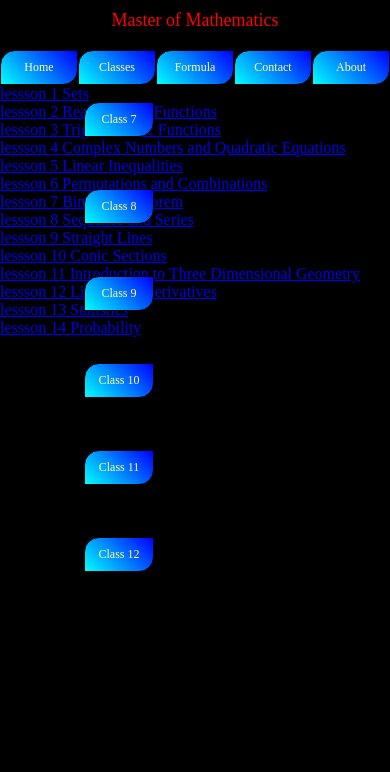
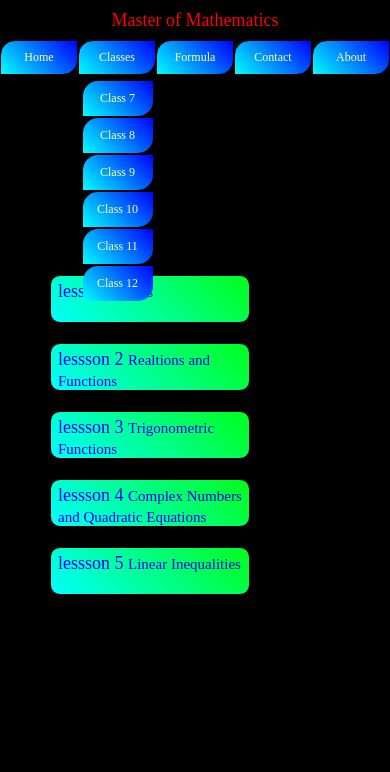
Before and after one commit to Mafiya2255/mathematicsofmaster, a plain HTML site: page class11.html in a window 390 px wide. Both pictures are taken after a click on the link "Classes". Shown: the top 772 px of the page. Drawn offline with Linux system fonts and the light colour scheme.

Commit message:
Add files via upload

```diff
--- a/math.css
+++ b/math.css
@@ -1,48 +1,51 @@
-*{
+* {
     margin: 0;
     padding: 0;
     box-sizing: border-box;
 }
-body{
-    /* background-image: url('math2.png'); */
-    display:flex;
-    margin:0;
+
+body {
+    display: flex;
+    margin: 0;
     background-color: rgb(0, 0, 0);
     background-size: cover;
-    background-position:top;
+    background-position: top;
     background-repeat: no-repeat;
     background-attachment: fixed;
 }
-#navigation{
+
+#navigation {
     padding-left: 10px;
-    width:650px;
+    width: 650px;
     position: fixed;
     display: flex;
     margin-top: 20px;
     justify-items: left;
 }
 
-#navigation ul li ul{
+#navigation ul li ul {
     list-style: none;
     justify-content: center;
     align-items: center;
     display: flex;
     flex-direction: column;
-    position:absolute;
-    top:55px;
-    width:125px;
+    position: absolute;
+    top: 55px;
+    width: 125px;
 }
-#navigation ul li ul li{
-    display:flex;
+
+#navigation ul li ul li {
+    display: flex;
     align-items: center;
     position: relative;
-    width :125px;
+    width: 125px;
 }
-#navigation ul li ul li a{
+
+#navigation ul li ul li a {
     color: #ffff99 !important;
     width: 100%;
     height: 100%;
-    display:flex;
+    display: flex;
     text-decoration: none;
     align-items: center;
     justify-content: center;
@@ -51,6 +54,7 @@ body{
     z-index: 99;
 
 }
+
 #classes-submenu {
     display: none !important;
     position: absolute;
@@ -58,10 +62,12 @@ body{
     top: 100%;
     z-index: 99;
 }
+
 #classes-submenu.show {
     display: flex !important;
     flex-direction: column;
 }
+
 #classes-submenu.show li,
 #classes-submenu li {
     opacity: 0;
@@ -75,27 +81,37 @@ body{
     animation: submenu-slide 0.2s forwards;
 }
 
-#classes-submenu.show li:nth-child(1) { animation-delay: 0.1s; }
-#classes-submenu.show li:nth-child(2) { animation-delay: 0.2s; }
-#classes-submenu.show li:nth-child(3) { animation-delay: 0.3s; }
-#classes-submenu.show li:nth-child(4) { animation-delay: 0.4s; }
-#classes-submenu.show li:nth-child(5) { animation-delay: 0.5s; }
-#classes-submenu.show li:nth-child(6) { animation-delay: 0.6s; }
-#classes-submenu.show li:nth-child(7) { animation-delay: 0.7s; }
-#classes-submenu.show li:nth-child(8) { animation-delay: 0.8s; }
-
-/* #classes-submenu.hide-anim li {
-    animation: submenu-slide-reverse 0.2s forwards;
+#classes-submenu.show li:nth-child(1) {
+    animation-delay: 0.1s;
 }
 
-#classes-submenu.hide-anim li:nth-child(1) { animation-delay: 0.1s; }
-#classes-submenu.hide-anim li:nth-child(2) { animation-delay: 0.2s; }
-#classes-submenu.hide-anim li:nth-child(3) { animation-delay: 0.3s; }
-#classes-submenu.hide-anim li:nth-child(4) { animation-delay: 0.4s; }
-#classes-submenu.hide-anim li:nth-child(5) { animation-delay: 0.5s; }
-#classes-submenu.hide-anim li:nth-child(6) { animation-delay: 0.6s; }
-#classes-submenu.hide-anim li:nth-child(7) { animation-delay: 0.7s; }
-#classes-submenu.hide-anim li:nth-child(8) { animation-delay: 0.8s; } */
+#classes-submenu.show li:nth-child(2) {
+    animation-delay: 0.2s;
+}
+
+#classes-submenu.show li:nth-child(3) {
+    animation-delay: 0.3s;
+}
+
+#classes-submenu.show li:nth-child(4) {
+    animation-delay: 0.4s;
+}
+
+#classes-submenu.show li:nth-child(5) {
+    animation-delay: 0.5s;
+}
+
+#classes-submenu.show li:nth-child(6) {
+    animation-delay: 0.6s;
+}
+
+#classes-submenu.show li:nth-child(7) {
+    animation-delay: 0.7s;
+}
+
+#classes-submenu.show li:nth-child(8) {
+    animation-delay: 0.8s;
+}
 
 @keyframes submenu-slide {
     to {
@@ -103,68 +119,60 @@ body{
         transform: translateX(0);
     }
 }
-/* @keyframes submenu-slide-reverse {
-    from {
-        opacity: 1;
-        transform: translateX(0);
-    }
-    to {
-        opacity: 0;
-        transform: translateX(-30px);
-    }
-} */
-
-/* Hide li by default */
 #classes-submenu li {
     opacity: 0;
     transform: translateX(-30px);
     transition: none;
 }
 
-#navigation p{
+#navigation p {
     font-size: 30px;
-    margin-left:350px;
-    font-family: 'Cooper','sans-serif';
-    color:red;
+    margin-left: 350px;
+    font-family: 'Cooper', 'sans-serif';
+    color: red;
 }
+
 #navigation ul {
     display: flex;
     width: 100%;
     justify-content: center;
 }
+
 #navigation ul li {
     position: relative;
     width: 200px;
     height: 55px;
-    font-size: 18px;;
+    font-size: 18px;
     border: 1px solid rgb(0, 0, 0);
     border-top-left-radius: 30px;
-    border-bottom-right-radius:30px;
+    border-bottom-right-radius: 30px;
     list-style: none;
     display: flex;
     align-items: center;
     justify-content: center;
-    background: linear-gradient(45deg,aqua,blue);
+    background: linear-gradient(45deg, aqua, blue);
     transition: 0.5s;
 }
+
 #navigation ul li:hover {
-    background: linear-gradient(45deg,blue, aqua);
+    background: linear-gradient(45deg, blue, aqua);
     cursor: pointer;
-    transition:transform 0.5s;
+    transition: transform 0.5s;
     transform: scale(1.1);
     border-top-right-radius: 30px;
     border-bottom-left-radius: 30px;
 
 }
+
 #navigation ul li a {
     text-decoration: none;
-    width:100%;
+    width: 100%;
     height: 100%;
     display: flex;
     align-items: center;
     justify-content: center;
     color: #ffff99;
-    text-align:center;
+    text-align: center;
 
 }
 
@@ -172,64 +180,48 @@ body{
     color: #fff;
 
 }
-.card-container{
-    display:grid;
-    grid-template-columns: repeat(2,1fr);
+
+.card-container {
+    display: grid;
+    grid-template-columns: repeat(2, 1fr);
     margin-top: 200px;
-    margin-left:600px;
-    grid-gap:5px;
+    margin-left: 600px;
+    grid-gap: 5px;
 }
-.card{
-    position:relative;
-    width:300px;
-    height:300px;
-    border:5px solid white ;
-    perspective:1000px;
+
+.card {
+    position: relative;
+    width: 300px;
+    height: 300px;
+    border: 5px solid white;
+    perspective: 1000px;
     border-radius: 20px;
-    box-shadow: 0 20px 40px -10px rgba(0,0,0,0.3);
-    transition:0.4s ease-in-out transform,0.4s ease-in-out box-shodow;
+    box-shadow: 0 20px 40px -10px rgba(0, 0, 0, 0.3);
+    transition: 0.4s ease-in-out transform, 0.4s ease-in-out box-shodow;
     background-color: transparent;
-    transform: perspective(750px) translate3d(0px,0px,-250px) rotateX(27deg) scale(0.9,0.9);
+    transform: perspective(750px) translate3d(0px, 0px, -250px) rotateX(27deg) scale(0.9, 0.9);
 }
-.card:hover{
-    transform: translate3d(0px,0px,-250px);
-    box-shadow: 0 50px 80px -20px rgba(32,195,187,0.5);
+
+.card:hover {
+    transform: translate3d(0px, 0px, -250px);
+    box-shadow: 0 50px 80px -20px rgba(32, 195, 187, 0.5);
 }
-.card-inner{
-    position:relative;
-    width:100%;
-    height:100%;
+
+.card-inner {
+    position: relative;
+    width: 100%;
+    height: 100%;
     text-align: center;
     transform-style: preserve-3d;
-    transition:transform 0.6s;
+    transition: transform 0.6s;
 }
-.card:hover .card-inner{
+
+.card:hover .card-inner {
     transform: rotateY(180deg);
 }
+
 .card-front,
-.card-back{
-    position: absolute;
-    width: 100%;
-    height: 100%;
-    -webkit-backface-visibility: hidden;
-    backface-visibility: hidden;
-    border-radius: 16px;
-}
-.card-front img{
-width: 170px;
-margin-top:20px;
-}
-.card-front{
-   background: linear-gradient(to right,aqua,blue);
-}
-.card-back{
-      background: linear-gradient(to right,blue,aqua);
-      color: #fff;
-      box-shadow: 0 5px 20px #1669ad;
-      transform: rotateY(180deg);
-}
-.card-front-1,
-.card-back-1{
+.card-back {
     position: absolute;
     width: 100%;
     height: 100%;
@@ -238,21 +230,50 @@ margin-top:20px;
     border-radius: 16px;
 }
 
-.card-front-1 img{
+.card-front img {
     width: 170px;
-margin-top:20px;
+    margin-top: 20px;
 }
-.card-front-1{
-   background: linear-gradient(to right,aqua,blue);
+
+.card-front {
+    background: linear-gradient(to right, aqua, blue);
 }
-.card-back-1{
-      background: linear-gradient(to right,blue,aqua);
+
+.card-back {
+    background: linear-gradient(to right, blue, aqua);
     color: #fff;
     box-shadow: 0 5px 20px #1669ad;
     transform: rotateY(180deg);
 }
-.card-back a{
-    display:grid;
+
+.card-front-1,
+.card-back-1 {
+    position: absolute;
+    width: 100%;
+    height: 100%;
+    -webkit-backface-visibility: hidden;
+    backface-visibility: hidden;
+    border-radius: 16px;
+}
+
+.card-front-1 img {
+    width: 170px;
+    margin-top: 20px;
+}
+
+.card-front-1 {
+    background: linear-gradient(to right, aqua, blue);
+}
+
+.card-back-1 {
+    background: linear-gradient(to right, blue, aqua);
+    color: #fff;
+    box-shadow: 0 5px 20px #1669ad;
+    transform: rotateY(180deg);
+}
+
+.card-back a {
+    display: grid;
     width: 100%;
     height: 100%;
     text-decoration: none;
@@ -260,127 +281,273 @@ margin-top:20px;
 
 
 }
-.card-back a p{
+
+.card-back a p {
     font-size: 50px;
-    color:red;
+    color: red;
 
 }
-.card-back-1 a{
-    display:grid;
+
+.card-back-1 a {
+    display: grid;
     width: 100%;
     height: 100%;
     text-decoration: none;
     place-items: center;
 }
-.card-back-1 a p{
+
+.card-back-1 a p {
     font-size: 50px;
-    color:red;
+    color: red;
 
 }
-.para{
-    width:550px;
-    height:200px;
+
+.para {
+    width: 550px;
+    height: 200px;
     position: absolute;
-   top:170px;
+    top: 170px;
     margin-left: 25px;
     z-index: -1;
 }
-.para h2{
+
+.para h2 {
     color: #ffff99;
 
 }
-.para p{
+
+.para p {
     color: white;
-    text-align:justify;
-    font-size:21px;
+    text-align: justify;
+    font-size: 21px;
     font-family: 'Ebrima', 'sans-serif';
 }
-.para ul{
-    width:450px;
-    height:200px;
-    padding:20px;
-    list-style-type:none;
-    color:#ffff99
+
+.para ul {
+    width: 450px;
+    height: 200px;
+    padding: 20px;
+    list-style-type: none;
+    color: #ffff99
 }
-.para ul li{
+
+.para ul li {
     color: white;
-    font-size:22px;
+    font-size: 22px;
     font-weight: 500;
-    position:relative;
+    position: relative;
 }
-.para ul li::before{
+
+.para ul li::before {
     content: "✔";
     position: absolute;
     left: -25px;
     color: red;
 }
-.para1{
+
+.para1 {
     width: 100%;
     height: 50px;
     position: absolute;
-    justify-content: center ;
+    justify-content: center;
     align-items: center;
     margin-left: 400px;
-    margin-top:100px ;
+    margin-top: 100px;
 }
-.para1 h1{
+
+.para1 h1 {
     color: #ffff99;
 }
-.page1{
+
+.page1 {
+    width: 100%;
+    height: 100vh;
+    z-index: 10;
+}
+
+.lesson-list {
+    width: 200px;
+    height: 300px;
+    margin-top: 200px;
+    margin-left: 50px;
+}
+
+.lesson-list ul {
+    list-style-type: none;
+
+}
+
+.lesson-list ul li {
+   background: linear-gradient(45deg, aqua,rgb(0, 255, 26) );
+    /* backdrop-filter: blur(20px);
+    -webkit-backdrop-filter: blur(20px); */
+    display: flex;
+    width: 200px;
+    height: 48px;
+    padding-top: 5px;
+    padding-left: 7px;
+    border: rgb(0, 0, 0) 1px solid;
+    border-radius: 10px;
+    margin-bottom: 20px;
+}
+.lesson-list ul li a {
+    display: block;
+    text-decoration: none;
+    font-size: 18px;
+    width: 100%;
+    height: 100%;
+    justify-items: center;
+    align-items:center;
+}
+
+.lesson-list ul li a span {
+    font-size: 15px;
+}
+
+.lesson-list-1 {
+    width: 200px;
+    height: 300px;
+    margin-top: 200px;
+    margin-left: 60px;
+}
+
+.lesson-list-1 ul {
+    list-style-type: none;
+}
+
+.lesson-list-1 ul li {
+    background: linear-gradient(45deg, aqua, rgb(0, 255, 26));
+    /* backdrop-filter: blur(20px);
+    -webkit-backdrop-filter: blur(20px); */
+    display: flex;
+    width: 200px;
+    height: 48px;
+    padding-top: 5px;
+    padding-left: 7px;
+    border: rgb(0, 0, 0) 1px solid;
+    border-radius: 10px;
+    margin-bottom: 20px;
+}
+
+.lesson-list-1 ul li a {
+    text-decoration: none;
+    font-size: 18px;
+    display: block;
+    width: 100%;
+    height: 100%;
+    justify-content: center ;
+    align-items:center;
+}
+
+.lesson-list-1 ul li a span {
+    font-size: 15px;
+}
+
+.lesson-list-2 {
+    width: 200px;
+    height: 300px;
+    margin-top: 200px;
+    margin-left:70px;
+}
+
+.lesson-list-2 ul {
+    list-style-type: none;
+}
+.lesson-list-2 ul li a {
+    text-decoration: none;
+    font-size: 18px;
+    display: block;
     width:100%;
-    height: 100vh;
-    z-index:10;
+    height:100%;
+    justify-content: center ;
+    align-items:center;
 }
+
+.lesson-list-2 ul li a span {
+    font-size: 15px;
+}
+
+.lesson-list-2 ul li {
+    background: linear-gradient(45deg, aqua, rgb(0, 255, 26));
+    /* backdrop-filter: blur(20px);
+    -webkit-backdrop-filter: blur(20px); */
+    display: flex;
+    width: 200px;
+    height: 48px;
+    padding-top: 5px;
+    padding-left: 7px;
+    border: rgb(0, 0, 0) 1px solid;
+    border-radius: 10px;
+    margin-bottom: 20px;
+}
+
+
 @media only screen and (max-width:413px) {
-  body{
+    body {
         flex-direction: column;
         align-items: stretch;
     }
-    #navigation{
-margin-right: 0;         /* Right margin hatao */
-    left: 0;                 /* Agar position absolute/fixed ho to left 0 */
+
+    #navigation {
+          margin-right: 0; /* Right margin hatao */
+          left: 0; /* Agar position absolute/fixed ho to left 0 */
           right: 0;
-    width: 100vw;            /* Full width */
+          width: 100vw; /* Full width */
           display: flex;
-    flex-direction: column;  /* Column me lao */
-    align-items: center;     /* Center align */
+          flex-direction: column; /* Column me lao */
+          align-items: center; /* Center align */
           justify-content: flex-start;
-    position: static;        /* Fixed/absolute hatao */
+          position: static;
+          z-index: 100; /*Rahul */
           margin-top: 0;
           padding: 0;
         }
+    #navigation ul {
+    margin-top:40px;
+    }
+
     #navigation ul li {
 
         width: 78px;
         height: 35px;
-    font-size: 12px;;
+        font-size: 12px;
         border-top-left-radius: 15px;
-    border-bottom-right-radius:15px;
-    margin-top:50px;
+        border-bottom-right-radius: 15px;
     }
-  #navigation ul li ul{
+    #navigation ul li:hover {
+        border-top-right-radius: 15px;
+        border-bottom-left-radius: 15px;
+        transform: scale(1.1);
+    }
+
+    #navigation ul li ul {
         list-style: none;
         justify-content: center;
         align-items: center;
         display: flex;
         flex-direction: column;
-    position:absolute;
-    top:1px;
-    width:80px;
-    z-index:99;
+        position: absolute;
+        top:0px;
+        width: 77px;
+        z-index: 99;
     }
-#navigation ul li ul li{
-    width:70px;
-    height:35px;
 
+    #navigation ul li ul li {
+        width: 70px;
+        height: 35px;
+        margin-top:0px;
+        border:none;
     }
+
     #classes-submenu li {
-    margin-bottom: 2px !important; /* Force karein */
+        margin-bottom: 2px !important;
     }
-#navigation ul li ul li a{
+
+    #navigation ul li ul li a {
         font-size: 12px;
     }
-#navigation p{
+
+    #navigation p {
         color: red;
         margin-left: 0;
         margin-right: 0;
@@ -393,26 +560,28 @@ margin-right: 0;         /* Right margin hatao */
 
     }
 
-.card-container{
+    .card-container {
         display: flex;
         flex-direction: column;
-    margin-top: 5px;
+        margin-top: 1px;
         margin-left: 0px;
-    width:100vw;
-    align-items: center;    /* Center me lao */
+        width: 100vw;
+        align-items: center;
         gap: 5px;
-    z-index: -1;
     }
-.card-inner{
-    transition:transform 0.6s;
+
+    .card-inner {
+        transition: transform 0.6s;
         transform-style: preserve-3d;
         transform: rotateY(0deg);
     }
+
     .card-inner.flipped {
-    transform:rotateY(180deg);
+        transform: rotateY(180deg);
     }
-.para{
-    margin-top:500px;
-    width:350px;
+
+    .para {
+        margin-top: 600px;
+        width: 350px;
     }
 }
```
Lines whose indentation alone changed are shown as unchanged.
